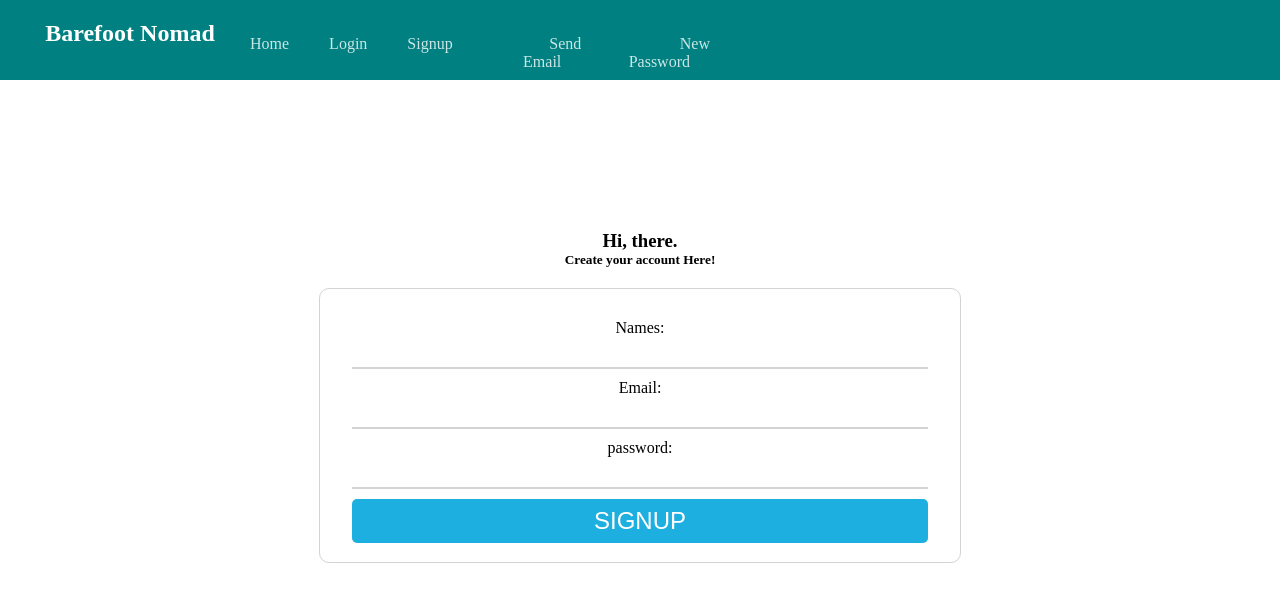
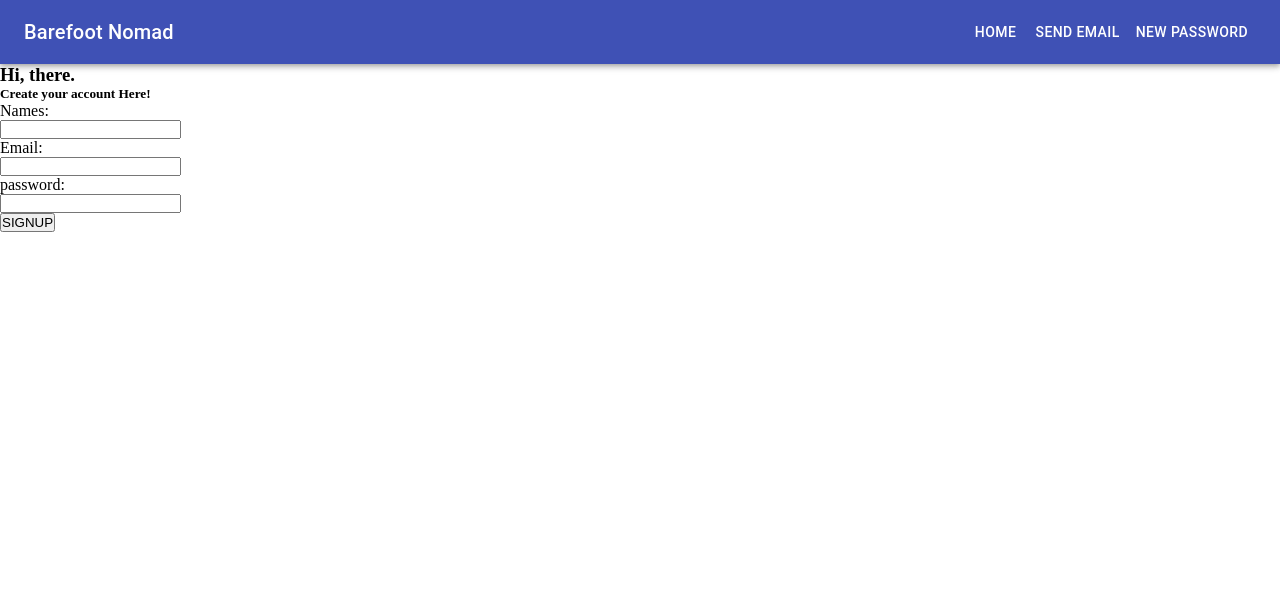
Before and after one commit to atlp-rwanda/c4-barefoot-frontend, a React app: page /signup in a window 1280 px wide. Shown: the top 602 px of the page. Built offline with nearby package versions, Linux system fonts and the light colour scheme.

Commit message:
adiing message from backend to the user interface improving resposiveness

```diff
--- a/package.json
+++ b/package.json
@@ -26,6 +26,7 @@
     "@babel/runtime": "^7.12.5",
     "@material-ui/core": "^4.11.1",
     "@material-ui/icons": "^4.11.2",
+    "@material-ui/lab": "^4.0.0-alpha.57",
     "@testing-library/jest-dom": "^5.11.6",
     "axios": "^0.21.0",
     "body-parser": "^1.19.0",
--- a/src/App.css
+++ b/src/App.css
@@ -2,108 +2,3 @@
   margin: 0;
   padding: 0;
 }
-
-.container{
-    display: flex;
-    flex-direction: column;
-    justify-content: center;
-    justify-items: center;
-}
-.navbar {
-  width: 100vw;
-  height: 80px;
-  background-color: teal;
-
-  display: grid;
-  grid-template-columns: 15rem 30rem;
-}
-
-.navbar .logo {
-  color: white;
-  text-align: center;
-  margin-top: 20px;
-  margin-left: 20px;
-  justify-content: space-around;
-  justify-items: center;
-}
-
-.navbar .navlinks {
-  margin-right: 0;
-  text-align: right;
-  float: right;
-}
-.navbar .navlinks ul {
-  margin-top: 25px;
-  display: flex;
-  justify-content: space-around;
-
-  float: right;
-}
-.navbar .navlinks ul li {
-  list-style: none;
-  justify-content: space-between;
-  padding: 10px;
-}
-.navbar .navlinks ul li a {
-  display: inline;
-  color: white;
-  text-decoration: none;
-  opacity: 0.8;
-  margin-right: 20px;
-}
-.home{
-    align-self: center;
-    text-align: center;
-    display: flex;
-    flex-direction: column;
-    justify-content: center;
-    align-items: center;
-    justify-content: space-around;
-    margin-top: 150px;
-    width: 300px;
-}
-.forgot{
-  margin-top: 30px;
-}
-form {
-  width: 50vw;
-  border: 1px solid lightgray;
-  padding-top: 30px;
-  margin-top: 20px;
-  justify-items: center;
-  border-radius: 10px;
-  justify-content: center;
-  height: 19vw;
-  float: center;
-}
-form input {
-  width: 90%;
-  height: 30px;
-  margin-bottom: 10px;
-  border: none;
-  border-bottom: 2px solid lightgray;
-}
-form input:focus {
-  border: none;
-}
-form button {
-  border: none;
-  cursor: pointer;
-  background-color: rgb(28, 175, 224);
-  width: 90%;
-  padding: 8px;
-  color: white;
-  font-size: 1.5rem;
-  border-radius: 5px;
-}
-form .login-btn {
-  border: none;
-  margin-top: 60px;
-  cursor: pointer;
-  background-color: rgb(28, 175, 224);
-  width: 90%;
-  padding: 8px;
-  color: white;
-  font-size: 1.5rem;
-  border-radius: 5px;
-}
--- a/src/components/NavBar.js
+++ b/src/components/NavBar.js
@@ -1,32 +1,150 @@
-import React, { Component } from 'react'
-import Button from '@material-ui/core/Button'
-import {
-  BrowserRouter as Router,
-  Switch,
-  Route,
-  Link
-} from "react-router-dom";
+// import React, { Component } from 'react'
+// import Button from '@material-ui/core/Button'
+// import {
+//   BrowserRouter as Router,
+//   Switch,
+//   Route,
+//   Link
+// } from "react-router-dom";
 
-class NavBar extends Component{
-    render(){
-        return(
+// class NavBar extends Component{
+//     render(){
+//         return(
+//             <div>
+//              <div className="navbar">
+//              <div className="logo">
+//              <h2>Barefoot Nomad</h2>
+//              </div>
+//              <div className="navlinks">
+//                 <ul>
+//                 <li><Link to="/">Home</Link></li>
+//                 <li> <Link to="/login">Login</Link></li>
+//                 <li><Link to="/signup">Signup</Link></li>
+//                 <li><Link to="/forgetpassword">Send Email</Link></li>
+//                 <li><Link to="/newpassword">New Password</Link></li>
+//                 </ul>
+//              </div>
+//              </div>
+//             </div>
+//         )
+//     }
+// }
+// export default NavBar;
+
+import React from 'react';
+import { makeStyles } from '@material-ui/core/styles';
+import AppBar from '@material-ui/core/AppBar';
+import Toolbar from '@material-ui/core/Toolbar';
+import Typography from '@material-ui/core/Typography';
+import IconButton from '@material-ui/core/IconButton';
+import MenuIcon from '@material-ui/icons/Menu';
+// import AccountCircle from '@material-ui/icons/AccountCircle';
+// import Switch from '@material-ui/core/Switch';
+// import FormControlLabel from '@material-ui/core/FormControlLabel';
+// import FormGroup from '@material-ui/core/FormGroup';
+import useMediaQuery from '@material-ui/core/useMediaQuery';
+import { useTheme } from '@material-ui/core/styles';
+import MenuItem from '@material-ui/core/MenuItem';
+import Menu from '@material-ui/core/Menu';
+import { withRouter} from 'react-router-dom'
+import { Button } from '@material-ui/core';
+
+const useStyles = makeStyles((theme) => ({
+  root: {
+    flexGrow: 1,
+  },
+  menuButton: {
+    marginRight: theme.spacing(2),
+  },
+  title: {
+    flexGrow: 1,
+  },
+  button: {
+      color:"white"
+  }
+}));
+
+ const NavBar = (props) => {
+  const { history } = props
+  // console.log(history);
+  const query = history.location.search;
+  const classes = useStyles();
+  const [anchorEl, setAnchorEl] = React.useState(null);
+  const open = Boolean(anchorEl);
+  const theme = useTheme()
+  const isMobile = useMediaQuery(theme.breakpoints.up('sm'));
+  console.log(isMobile)
+  const handleMenu = (event) => {
+    setAnchorEl(event.currentTarget);
+  };
+
+  const handleClose = () => {
+    setAnchorEl(null);
+  };
+  const handleMenuClick = (pageURL) => {
+      history.push(pageURL)
+    setAnchorEl(null);
+  };
+
+  return (
+    <div className={classes.root}>
+
+      <AppBar position="static">
+        <Toolbar>
+
+          <Typography variant="h6" className={classes.title}>
+            Barefoot Nomad
+          </Typography>
+
             <div>
-             <div className="navbar">
-             <div className="logo">
-             <h2>Barefoot Nomad</h2>
-             </div>
-             <div className="navlinks">
-                <ul>
-                <li><Link to="/">Home</Link></li>
-                <li> <Link to="/login">Login</Link></li>
-                <li><Link to="/signup">Signup</Link></li>
-                <li><Link to="/forgetpassword">Send Email</Link></li>
-                <li><Link to="/newpassword">New Password</Link></li>
-                </ul>
-             </div>
-             </div>
+
+          {!isMobile ? (
+            <>
+              <IconButton
+              edge="start"
+              onClick={handleMenu}
+              className={classes.menuButton}
+              color="inherit"
+              aria-label="menu"
+              >
+            <MenuIcon />
+          </IconButton>
+          <Menu
+                id="menu-appbar"
+                anchorEl={anchorEl}
+                anchorOrigin={{
+                  vertical: 'top',
+                  horizontal: 'right',
+                }}
+                keepMounted
+                transformOrigin={{
+                  vertical: 'top',
+                  horizontal: 'right',
+                }}
+                open={open}
+                onClose={() => setAnchorEl(null)}
+              >
+                <MenuItem onClick={() => handleMenuClick('/')}>Home</MenuItem>
+                <MenuItem onClick={() => handleMenuClick('/forgetpassword')}>Send Email</MenuItem>
+                <MenuItem onClick={() => handleMenuClick('/user/reset-password' + {query})}>New Password</MenuItem>
+              </Menu>
+              </>
+              ) : (
+                  <div>
+
+                <Button className={classes.button} onClick={() => handleMenuClick('/')}>Home</Button>
+                <Button className={classes.button} onClick={() => handleMenuClick('/forgetpassword')}>Send Email</Button>
+                <Button className={classes.button} onClick={() => handleMenuClick('/user/reset-password' + {query})}>New Password</Button>
+                  </div>
+
+              )}
+
             </div>
-        )
-    }
+
+        </Toolbar>
+      </AppBar>
+    </div>
+  );
 }
-export default NavBar;
+
+export default withRouter(NavBar)
--- a/src/components/resetPassword/NewPassword.js
+++ b/src/components/resetPassword/NewPassword.js
@@ -9,8 +9,9 @@ import 'material-react-toastify/dist/ReactToastify.css';
 import { connect, useSelector } from 'react-redux';
 import { resetNewPassword } from '../../redux/actions/resetPasswordAction';
 import { Field, Form, Formik } from 'formik'
-import { FormGroup } from '@material-ui/core';
+import { FormGroup, Snackbar } from '@material-ui/core';
 import { object, string, ref } from 'yup';
+import MuiAlert from '@material-ui/lab/Alert';
 
 const useStyles = makeStyles((theme) => ({
   paper: {
@@ -42,18 +43,16 @@ const useStyles = makeStyles((theme) => ({
     marginTop: theme.spacing(1),
     padding:'20px',
     height:'fit-content',
-    borderBottom: '2px solid lightgray'
+    border: '1px solid lightgray',
+    borderBottom: '2px solid lightgray',
+    borderRadius: '10px'
   },
   submit: {
     margin: theme.spacing(3, 0, 2),
+    float:'right',
+    marginRight:0
   },
 }));
-  // const err = useSelector(state => state.newPassword.error)
-const notify = () => {
-        event.preventDefault();
-
-        toast.success(<p>Your password reset successful! You can login with new password.</p>, {position:toast.POSITION.TOP_CENTER})
-    };
 
 const initialValues = {
   password:'',
@@ -62,21 +61,44 @@ const initialValues = {
 
 function NewPassword(props) {
   const classes = useStyles();
-  const sending = useSelector(state => state.newPassword.isLoading)
+
+   const { history } = props
+   const query = history.location.search
+  console.log('this is query token ' + query);
+  const errors = useSelector(state => state.newPassword.error)
+  const opened = useSelector(state => state.newPassword.open)
+  const messages = useSelector(state => state.newPassword.message)
+  const anyLoading = useSelector(state => state.newPassword.isLoading)
 
   const handleSubmition = (values)=>{
         event.preventDefault()
-        alert(JSON.stringify(values, null, 2))
         props.resetNewPassword(values)
         console.log(values)
         values=''
-        notify()
-    }
+    };
+  function handleClose(event, reason){
+        if(reason === 'clickaway'){
+            return opened;
+        }
+    };
 
+    function Alert(props){
+        return < MuiAlert elevation={6} variant="filled" {...props}/>
+    };
   return (
+    <>
+    {errors ? (<Snackbar open={opened} autoHideDuration={5000} onclose={handleClose}>
+                <Alert onclose={handleClose} severity="error">
+                    Error: {errors.error? (errors.error): (<div>{errors}</div>)}
+                </Alert>
+            </Snackbar>): (<Snackbar open={opened} autoHideDuration={5000} onclose={handleClose}>
+                <Alert onclose={handleClose} severity="success">
+                    successful: {messages}
+                </Alert>
+            </Snackbar>)}
     <Container component="main" maxWidth="xs">
         <ToastContainer />
-      {sending? ( <Typography className={classes.sendingHeader} variant="h5" > Sending ...</Typography> ): (
+      {anyLoading? ( <Typography className={classes.sendingHeader} variant="h5" > Sending ...</Typography> ): (
       <div className={classes.paper}>
         <Typography component="h1" variant="h5">
           Reset Password
@@ -150,6 +172,7 @@ function NewPassword(props) {
       </div>
       )}
     </Container>
+    </>
   );
 };
 
--- a/src/components/resetPassword/ResetPasswordEmailForm.js
+++ b/src/components/resetPassword/ResetPasswordEmailForm.js
@@ -1,21 +1,12 @@
 import React, { useState, useEffect } from 'react'
 import { useSelector, connect } from 'react-redux'
-// import Button from '@material-ui/core/Button'
-import { FormGroup, Grid, makeStyles, Paper, TextField, Typography, Button } from '@material-ui/core'
+import { FormGroup, Grid, makeStyles, Paper, TextField, Typography, Button, CircularProgress, Snackbar, Slide, Container  } from '@material-ui/core'
 import { Field, Form, Formik } from 'formik'
-import { blue } from '@material-ui/core/colors';
-import { sendEmail } from "../../redux/actions/resetPasswordAction";
-import { ResetPasswordEmailReducer } from '../../redux/reducers/resetPasswordEmail';
+import { sendEmail, closeSnackbar } from "../../redux/actions/resetPasswordAction";
 import { object, string } from 'yup'
-// import { string } from 'yup/lib/locale'
 import { ToastContainer, toast, Zoom, Bounce } from 'material-react-toastify';
 import 'material-react-toastify/dist/ReactToastify.css';
-import store from '../../redux/store'
-
-
-// import { toast } from 'react-toastify';
-// import 'react-toastify/dist/ReactToastify.css'
-
+import MuiAlert from '@material-ui/lab/Alert';
 
 const useStyle = makeStyles( (theme) => ({
     typographyColor: {
@@ -31,21 +22,46 @@ const useStyle = makeStyles( (theme) => ({
             color:'gray',
             textAlign:'center'
         },
+        message:{
+            color:'green',
+            textAlign:'center',
+            padding:'10px',
+            borderRadius:'8px'
+        },
+        rootGrid: {
+            justifyContent:'center',
+            height:'100vh'
+        },
         errors:{
             color:'red'
         },
         buttonStyle: {
             margin: '20px auto',
-            background:'#257AAA'
+            background:'#257AAA',
+            width:"20vw",
+            '@media(max-width:1024px)':{
+                width:'100%'
+            },
+            '@media(max-width: 740px)' :{
+                minHeight: '100%'
+            },
+            float:'right',
+            marginRight:0,
+            borderRadius:0
         },
         emailForm: {
             border: 'none'
         },
         paperStyle: {
-            padding:30,
-            height:'fit-content',
-            width:'50vw',
-            margin:'80px auto'
+            padding:' 5px 20px',
+            maxHeight:'fit-content',
+            margin:'70px auto',
+            '@media(max-width: 740px)' :{
+                minHeight: '450px'
+            },
+            '@media(max-width:1024px)':{
+                marginTop:'90px'
+            }
         }
 
 }));
@@ -55,15 +71,20 @@ const initialValues = {
 }
 
 function ResetPasswordEmailForm(props){
-    const loading = useSelector(state => state.sendEmail.isLoading)
-const notify = (errors) => {
-        // event.preventDefault();
-        toast.success(<p>Your email sent successful!</p>, {position:toast.POSITION.TOP_CENTER})
-    };
+
+    const [Email, setEmail] = useState({email:''})
+    const [loading, SetLoading] = useState(false)
+    let { email } = Email;
+    const errors = useSelector(state => state.sendEmail.error)
+    const opened = useSelector(state => state.sendEmail.open)
+    const anyLoading = useSelector(state => state.sendEmail.isLoading)
+    const messages = useSelector(state => state.sendEmail.message)
+    const myerror = JSON.stringify(errors)
     const classes= useStyle();
-    const [Email, setEmail] = useState({email:''})
-    const [isLoading, SetIsLoading] = useState(false)
-    let { email } = Email;
+    const notify = (errors) => {
+            toast.success(<p>Your email sent successful!</p>, {position:toast.POSITION.TOP_CENTER})
+        };
+
     // let { isLoading } = loading;
 
 
@@ -73,37 +94,52 @@ const notify = (errors) => {
     };
 
 
-    // useEffect(() => {
-    //     const loadingTime = setTimeout(() => {
-    //         SetIsLoading(true);
-    //     }, 1000)
-    //     return () => {
-    //         cleanTimeout(loadingTime)
-    //         SetIsLoading(false);
-    //     }
-    // }, [])
+    useEffect(() => {
+        const loadingTime = setTimeout(() => {
+            SetLoading(true);
+        }, 2000)
+        return () => cleanTimeout(loadingTime)
+    }, []);
+
     const handleSubmition = (values)=>{
-        event.preventDefault()
-        // alert(JSON.stringify(values, null, 2))
-        // const data = {
-        //     email:Email.email,
-        //     isLoading:loading.isLoading
-        // }
         console.log(values)
-        // -----------  //
+        console.log(errors)
         props.sendEmail(values)
-        // store.dispatch(sendEmail(data))
         setEmail({email:''})
-        notify()
-    }
+    };
+
+    function handleClose(event, reason){
+        if(reason === 'clickaway'){
+            dispatch(closeSnackbar(opened=false))
+        }
+        opened
+    };
+
+    function Alert(props){
+        return < MuiAlert elevation={6} variant="filled" {...props}/>
+    };
         return (
-            <Grid>
-                <ToastContainer />
-            {loading? ( <Typography className={classes.loadingHeader} variant="h5" > Loading ...</Typography> ):
+            <>
+            {errors ? (<Snackbar open={opened} autoHideDuration={5000} onclose={handleClose}>
+                <Alert onclose={handleClose} severity="error">
+                    Error: {errors}
+                </Alert>
+            </Snackbar>): (<Snackbar open={opened} autoHideDuration={5000} onclose={handleClose}>
+                <Alert onclose={handleClose} severity="success">
+                    successful: {messages}
+                </Alert>
+            </Snackbar>)}
+
+            <Grid container className={classes.rootGrid} component='main'>
+                {/* <ToastContainer /> */}
+
+            {anyLoading? ( <Typography className={classes.loadingHeader} variant="h5" > Loading ...</Typography> ):
             (
-                <Paper className={classes.paperStyle}>
+                <Grid item xs={10} sm={8} md={6}>
+                <Paper item className={classes.paperStyle} >
                     <Typography  className={classes.typographyColor} variant="h5">Forgot your password don't worry ?</Typography>
                     <Typography variant="h6" className={classes.typographyColor}>Enter email below and send you a link to reset your password.</Typography>
+                    {/* <Typography className={classes.message}>{messages}</Typography> */}
                     <Formik
                     initialValues={initialValues}
                     validationSchema={
@@ -139,7 +175,6 @@ const notify = (errors) => {
                              autoFocus
                              />
                             {touched.email && errors.email ? (<span className={classes.errors} >{errors.email }</span>) : null }
-                        </FormGroup>
                         <Button
                             variant="contained"
                             type="submit"
@@ -148,20 +183,20 @@ const notify = (errors) => {
                             className={classes.buttonStyle}
                             >Send</Button>
                             {/* <br /> */}
+                        </FormGroup>
                         </Form>
                     )}
                     </Formik>
-                    {/* <TextField id="standard-basic" value={ email } name='email' onChange={emailHandle} label="Email" placeholder="Enter Your email" fullWidth required /><br />
-                    <Button variant="contained" color="primary" className={classes.buttonStyle} onClick={onsubmit}>Send</Button> */}
                 </Paper>
+                </Grid>
             )
             }
             </Grid>
-
+           </>
         )
     };
     const mapStateToProps = state =>({
     login: state.sendEmail
 });
 
-export default connect(mapStateToProps, {sendEmail})(ResetPasswordEmailForm)
+export default connect(mapStateToProps, {sendEmail, closeSnackbar})(ResetPasswordEmailForm)
--- a/src/components/resetPassword/SuccessfulEmailSent.js
+++ b/src/components/resetPassword/SuccessfulEmailSent.js
@@ -43,6 +43,8 @@ const useStyle = makeStyles((theme)=>({
 
 }));
 export default function SuccessFulEmailSent(){
+    // const token = props.history.location
+    // console.log(token)
     const classes = useStyle();
         return (
             <Grid item className={classes.successGrid} maxWidth="sm">
--- a/src/redux/reducers/resetPasswordEmail.js
+++ b/src/redux/reducers/resetPasswordEmail.js
@@ -1,10 +1,10 @@
-import { LOADING, RESET_PASSWORD, SEND_RESET_EMAIL } from "../resetPasswordType"
+import { LOADING, RESET_PASSWORD, SEND_RESET_EMAIL, CLOSE_SNACKBAR } from "../resetPasswordType"
 
 const initialState = {
-    email:'',
-    success:false,
     isLoading:false,
-    error: ''
+    open:false,
+    error: '',
+    message:''
 }
 export const ResetPasswordEmailReducer = (state = initialState, action) =>{
     // const {type, payload} = action;
@@ -13,23 +13,32 @@ export const ResetPasswordEmailReducer = (state = initialState, action) =>{
             if(action.error){
                 return {
                     ...state,
-                    success: false,
                     isLoading: false,
-                    error: action.error
+                    error: action.error,
+                    open:true,
+                    message:''
                 };
             }
             return {
                 ...state,
                 isLoading: false,
-                success: true,
-            }
+                open:true,
+                message: action.message
+            };
         case LOADING:
             return {
                 ...state,
-                isLoading: true
+                isLoading: true,
+                open: false
+            };
+        case CLOSE_SNACKBAR:
+            return {
+                ...state,
+                open: false,
+                isLoading: false,
             }
         default:
-            return state
+            return state;
     }
 };
 
@@ -39,20 +48,29 @@ export const NewPasswordReducer = (state = initialState, action) => {
             if(action.error){
                 return {
                     ...state,
-                    success: false,
                     isLoading:false,
-                    error: action.error
+                   error: action.error,
+                   open:true,
+                   message:''
                 }
             };
             return {
                 ...state,
                 isLoading: false,
-                success: true,
-            }
+                open:true,
+                error:'',
+                message: action.message
+            };
         case LOADING:
             return {
                 ...state,
-                isLoading: true
+                isLoading: true,
+                open:false
+            }
+        case CLOSE_SNACKBAR:
+            return {
+                ...state,
+                open: false
             }
         default:
             return state
--- a/src/redux/resetPasswordType.js
+++ b/src/redux/resetPasswordType.js
@@ -4,6 +4,7 @@ export const RESET_PASSWORD = "RESET_PASSWORD";
 export const RESET_PASSWORD_FAIL = "RESET_PASSWORD_FAIL";
 export const LOADING = "LOADING";
 export const LOADING_ERROR = "LOADING_ERROR";
+export const CLOSE_SNACKBAR = "CLOSE_SNACKBAR"
 
 export const resetPassword = () => async dispatch => {
     try {
--- a/src/routes/Routers.js
+++ b/src/routes/Routers.js
@@ -9,14 +9,16 @@ import NewPassword from '../components/resetPassword/NewPassword'
 
 class Routes extends Component {
     render(){
+
         return (
             <Switch>
                 <Route exact path="/" component={Home}/>
-                <Route path="/login" component={Login}/>
-                <Route path="/signup" component={Signup}/>
+                <Route exact path="/login" component={Login}/>
+                <Route exact path="/signup" component={Signup}/>
                 <Route path="/forgetpassword" component={ResetPasswordEmailForm}/>
                 <Route path="/emailsuccessfulsent" component={SuccessFulEmailSent}/>
-                <Route path="/newpassword" component={NewPassword}/>
+                {/* <Route path="/user/reset-password?" component={NewPassword}/> */}
+                <Route path="/user/reset-password" component={NewPassword}/>
             </Switch>
         )
     }
--- a/webpack.config.js
+++ b/webpack.config.js
@@ -5,6 +5,9 @@ process.env.NODE_ENV = 'development';
 module.exports = (env) => ({
     entry: './src/index.js',
     mode: env.environment,
+    devServer: {
+        historyApiFallback: true
+      },
     context: __dirname,
     output: {
         filename: 'bundle.js',
```
Also changed, not shown: src/redux/actions/resetPasswordAction.js (+26 -12 lines), src/redux/store.js (line endings or trailing spaces), 1 other file (tests, documents, lock files or other folders).
